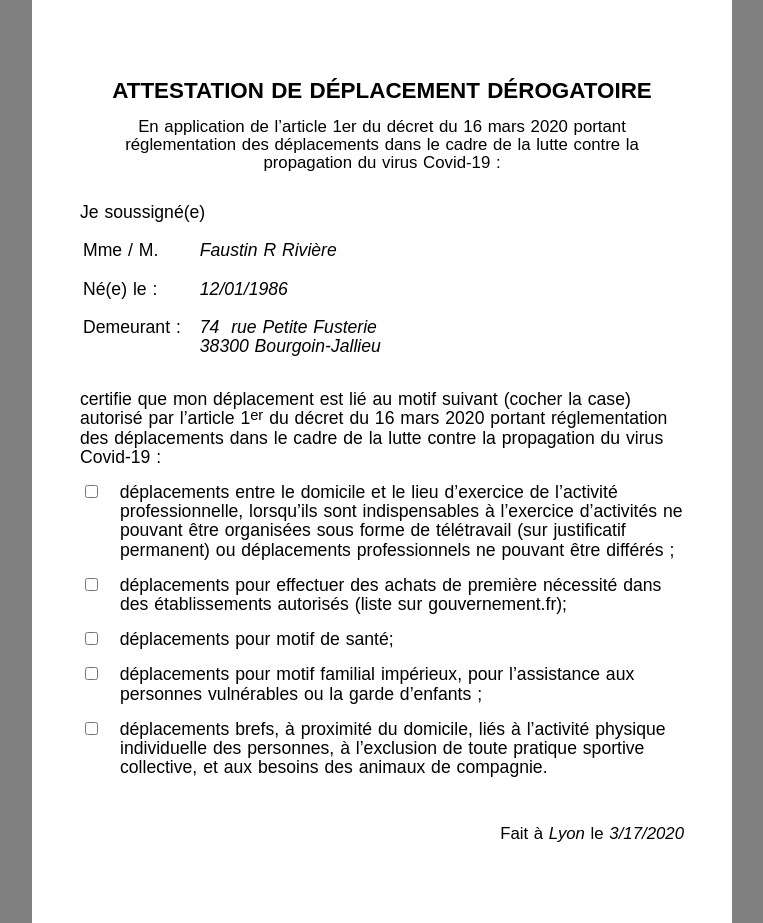
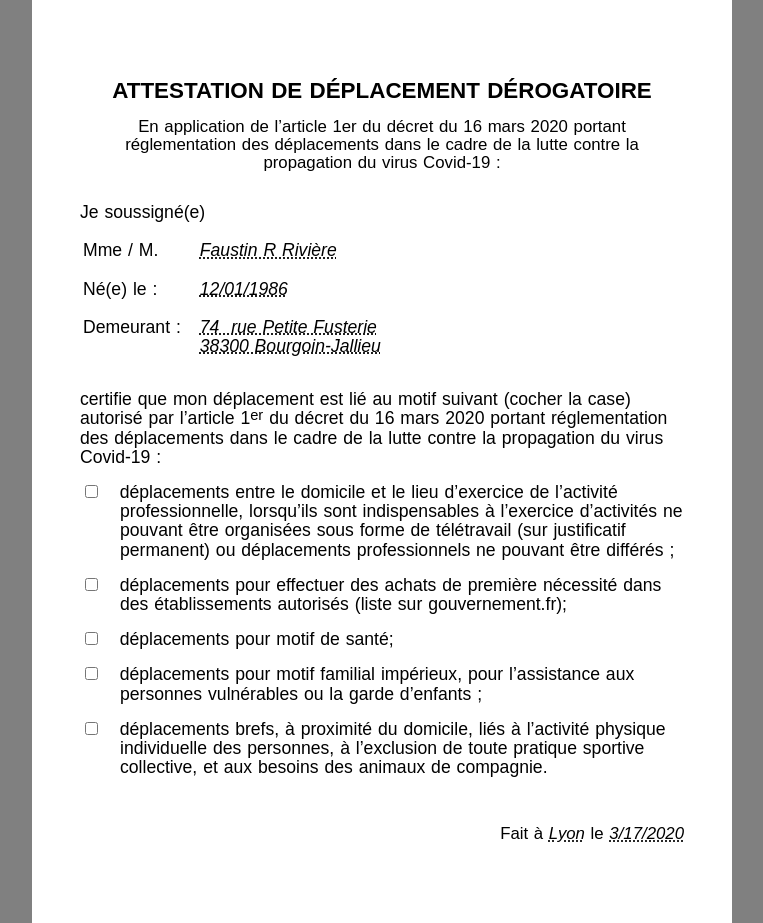
Before and after one commit to yannbertrand/covid19-attestation-deplacement, a Nuxt app: page / in a window 1280 px wide. Shown: the whole page, without its empty margins (258-1021 px from the left). Built offline with nearby package versions, Linux system fonts and the light colour scheme.

Commit message:
:sparkles: Ajoute une ligne en dessous des champs éditables

```diff
--- a/css/main.css
+++ b/css/main.css
@@ -57,3 +57,7 @@ label input {
   margin-right: 1rem;
   margin-left: -2.2rem;
 }
+
+em {
+  text-decoration: underline dotted;
+}
```
